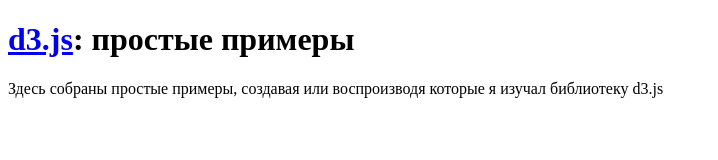
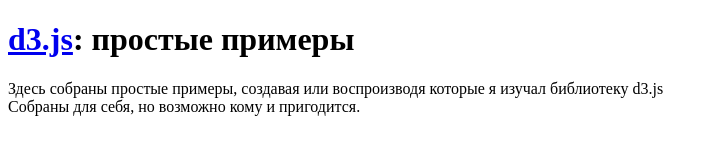
Before and after one commit to lelkaklel/lelkaklel.github.io, a plain HTML site: page index.html in a window 1280 px wide. Shown: the whole page, without its empty margins (0-718 px from the left). Drawn offline with Linux system fonts and the light colour scheme.

Commit message:
update index text

```diff
--- a/index.html
+++ b/index.html
@@ -6,7 +6,8 @@
 </head>
 <body>
     <h1><a href="http://d3js.org/">d3.js</a>: простые примеры</h1>
-    Здесь собраны простые примеры, создавая или воспроизводя которые я изучал библиотеку d3.js
+    Здесь собраны простые примеры, создавая или воспроизводя которые я изучал библиотеку d3.js<br />
+    Собраны для себя, но возможно кому и пригодится.
     <script src="site/js/ganalytics.js"></script>
 </body>
 </html>
```
